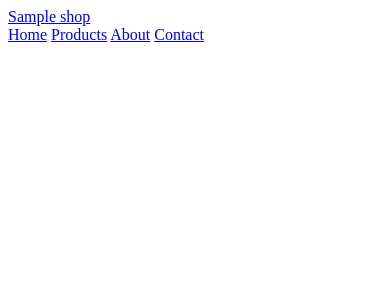
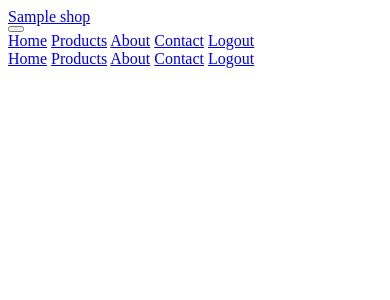
Before and after one commit to gracekarinn/takhor, a Django app: template main/templates/components/navbar.html in a window 390 px wide. Shown: the top 300 px of the page. Run offline with Django 5.2, Linux system fonts and the light colour scheme; the template is opened without the code that fills it: most values are stand-ins (such as "Sample title", 1, 10 or a date in 2020).

Commit message:
chore: Add mobile menu toggle functionality to navbar.html

```diff
--- a/main/templates/components/navbar.html
+++ b/main/templates/components/navbar.html
@@ -1,11 +1,58 @@
 <nav class="bg-gray-800 py-4">
   <div class="container mx-auto px-4 flex justify-between items-center">
     <a href="#" class="text-2xl font-bold text-blue-400">{{ shop }}</a>
-    <div class="space-x-4">
+    <div class="md:hidden">
+      <button id="menu-toggle" class="text-blue-400 focus:outline-none">
+        <svg
+          class="w-6 h-6"
+          fill="none"
+          stroke="currentColor"
+          viewBox="0 0 24 24"
+          xmlns="http://www.w3.org/2000/svg"
+        >
+          <path
+            stroke-linecap="round"
+            stroke-linejoin="round"
+            stroke-width="2"
+            d="M4 6h16M4 12h16m-7 6h7"
+          />
+        </svg>
+      </button>
+    </div>
+    <div class="hidden md:flex space-x-4 items-center">
       <a href="#" class="hover:text-blue-400">Home</a>
       <a href="#" class="hover:text-blue-400">Products</a>
       <a href="#" class="hover:text-blue-400">About</a>
       <a href="#" class="hover:text-blue-400">Contact</a>
+      <a
+        href="{% url 'main:logout' %}"
+        class="block text-center bg-red-500 hover:bg-red-600 text-white font-bold py-2 px-4 rounded transition duration-300"
+      >
+        Logout
+      </a>
+    </div>
+  </div>
+  <div id="mobile-menu" class="hidden md:hidden bg-gray-800">
+    <div class="flex flex-col space-y-2 px-4 py-2">
+      <a href="#" class="block text-blue-400 hover:text-blue-400">Home</a>
+      <a href="#" class="block text-blue-400 hover:text-blue-400">Products</a>
+      <a href="#" class="block text-blue-400 hover:text-blue-400">About</a>
+      <a href="#" class="block text-blue-400 hover:text-blue-400">Contact</a>
+      <a
+        href="{% url 'main:logout' %}"
+        class="block text-center bg-red-500 hover:bg-red-600 text-white font-bold py-2 px-4 rounded transition duration-300"
+      >
+        Logout
+      </a>
     </div>
   </div>
 </nav>
+
+<script>
+  const menuToggle = document.getElementById("menu-toggle");
+  const mobileMenu = document.getElementById("mobile-menu");
+
+  menuToggle.addEventListener("click", () => {
+    mobileMenu.classList.toggle("hidden");
+  });
+</script>
```
